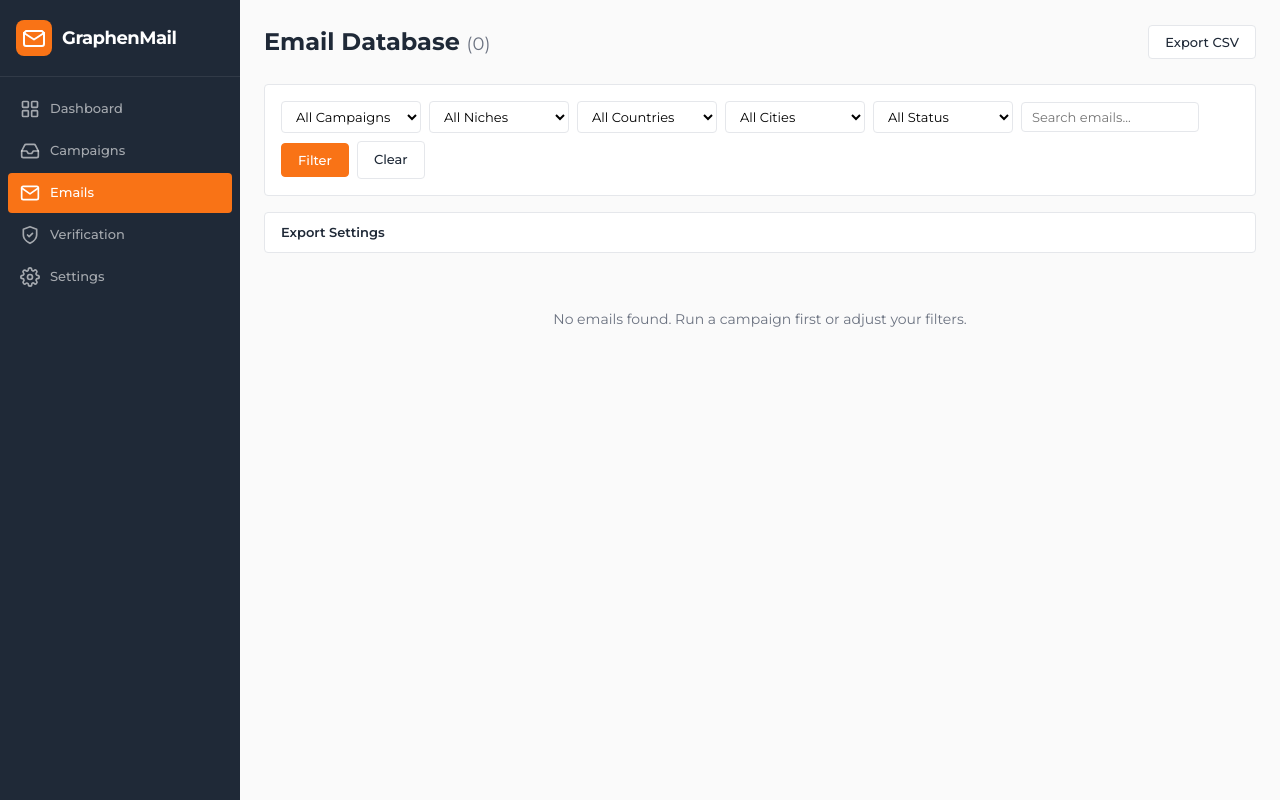
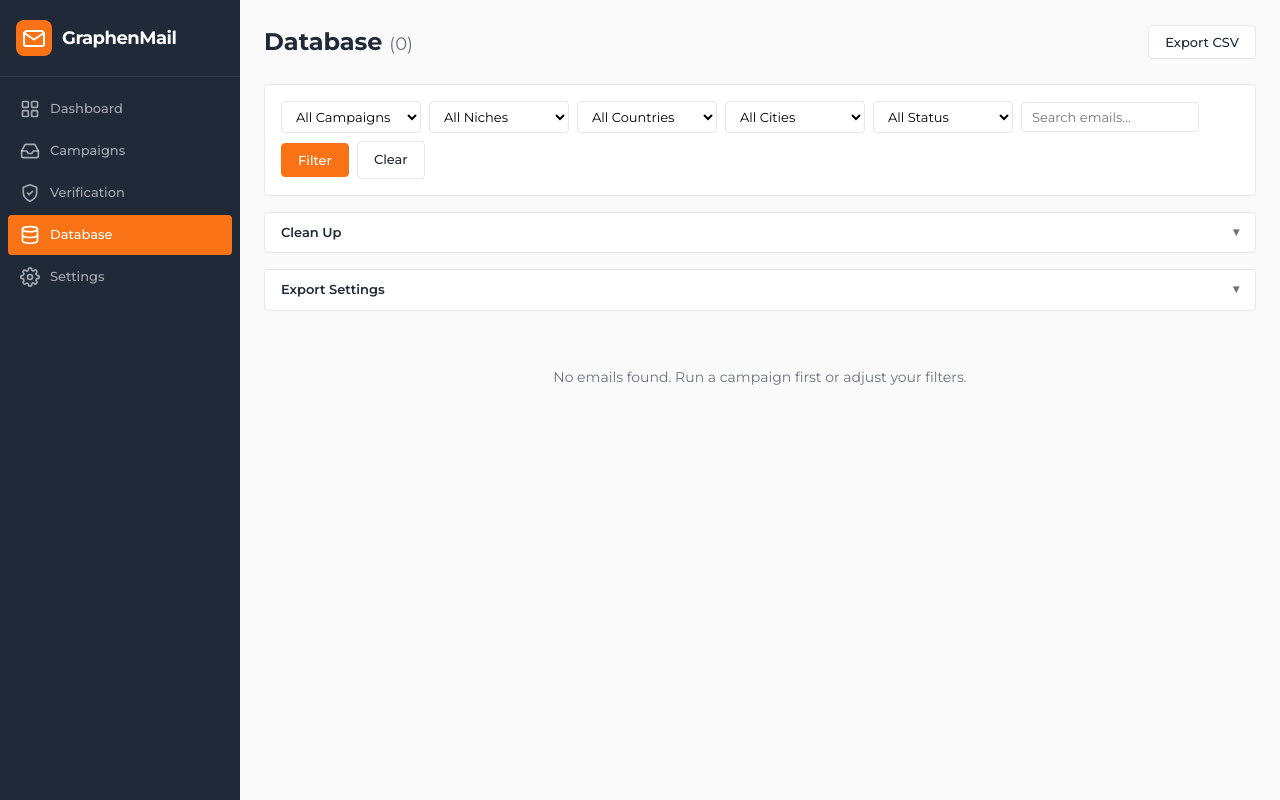
Before and after one commit to Vopwe/Mail, a Flask app: page /emails/ in a window 1280 px wide. Run offline with Flask 3, Linux system fonts and the light colour scheme; data that the repository does not hold is empty.

Commit message:
Move bulk delete to database page, rename Emails to Database in sidebar, add dropdown arrows
- Sidebar: rename "Emails" to "Database" with DB icon, reorder below Verification
- Move bulk delete (invalid/spam_trap/unknown) from verification page to database page
- Add toggle arrow indicator to Export Settings and Clean Up collapsible panels

Co-Authored-By: Claude Opus 4.6 <noreply@anthropic.com>

```diff
--- a/web/static/style.css
+++ b/web/static/style.css
@@ -468,6 +468,17 @@ a:hover {
 
 .export-panel-toggle:hover {
     background: var(--bg);
+}
+
+.toggle-arrow {
+    float: right;
+    transition: transform 0.2s;
+    font-size: 12px;
+    color: var(--text-muted);
+}
+
+.export-panel[open] .toggle-arrow {
+    transform: rotate(180deg);
 }
 
 .export-panel[open] .export-panel-toggle {
--- a/web/templates/base.html
+++ b/web/templates/base.html
@@ -42,19 +42,20 @@
                 </svg>
                 <span>Campaigns</span>
             </a>
-            <a href="/emails" class="sidebar-link {% if '/emails' in request.path %}active{% endif %}" id="nav-emails">
-                <svg class="sidebar-icon" viewBox="0 0 24 24" fill="none" stroke="currentColor" stroke-width="2" stroke-linecap="round" stroke-linejoin="round">
-                    <path d="M4 4H20C21.1 4 22 4.9 22 6V18C22 19.1 21.1 20 20 20H4C2.9 20 2 19.1 2 18V6C2 4.9 2.9 4 4 4Z"/>
-                    <polyline points="22,6 12,13 2,6"/>
-                </svg>
-                <span>Emails</span>
-            </a>
             <a href="/verification" class="sidebar-link {% if '/verification' in request.path %}active{% endif %}" id="nav-verification">
                 <svg class="sidebar-icon" viewBox="0 0 24 24" fill="none" stroke="currentColor" stroke-width="2" stroke-linecap="round" stroke-linejoin="round">
                     <path d="M12 22S20 18 20 12V5L12 2L4 5V12C4 18 12 22 12 22Z"/>
                     <polyline points="9,12 11,14 15,10"/>
                 </svg>
                 <span>Verification</span>
+            </a>
+            <a href="/emails" class="sidebar-link {% if '/emails' in request.path %}active{% endif %}" id="nav-emails">
+                <svg class="sidebar-icon" viewBox="0 0 24 24" fill="none" stroke="currentColor" stroke-width="2" stroke-linecap="round" stroke-linejoin="round">
+                    <ellipse cx="12" cy="5" rx="9" ry="3"/>
+                    <path d="M21 12C21 13.66 16.97 15 12 15C7.03 15 3 13.66 3 12"/>
+                    <path d="M3 5V19C3 20.66 7.03 22 12 22C16.97 22 21 20.66 21 19V5"/>
+                </svg>
+                <span>Database</span>
             </a>
             <a href="/settings" class="sidebar-link {% if '/settings' in request.path %}active{% endif %}" id="nav-settings">
                 <svg class="sidebar-icon" viewBox="0 0 24 24" fill="none" stroke="currentColor" stroke-width="2" stroke-linecap="round" stroke-linejoin="round">
--- a/web/templates/emails.html
+++ b/web/templates/emails.html
@@ -1,10 +1,10 @@
 {% extends "base.html" %}
-{% block title %}Email Database — GraphenMail{% endblock %}
+{% block title %}Database — GraphenMail{% endblock %}
 
 {% block content %}
 <div class="page-header">
     <div>
-        <h1>Email Database <span class="count">({{ total }})</span></h1>
+        <h1>Database <span class="count">({{ total }})</span></h1>
         {% if filters.get('campaign_id') %}
         <a href="/campaigns/{{ filters.get('campaign_id') }}" class="btn btn-sm" style="margin-top: 4px;">&larr; Back to Campaign</a>
         {% endif %}
@@ -63,9 +63,23 @@
     </form>
 </div>
 
+<!-- Clean Up -->
+<details class="export-panel">
+    <summary class="export-panel-toggle">Clean Up <span class="toggle-arrow">&#9662;</span></summary>
+    <div class="export-panel-body">
+        <form method="post" action="/verification/bulk-delete" class="verify-action-row"
+              onsubmit="return confirm('Permanently delete all emails with selected statuses?')">
+            <label class="checkbox-label"><input type="checkbox" name="statuses" value="invalid"> Invalid</label>
+            <label class="checkbox-label"><input type="checkbox" name="statuses" value="spam_trap"> Spam Traps</label>
+            <label class="checkbox-label"><input type="checkbox" name="statuses" value="unknown"> Unknown</label>
+            <button type="submit" class="btn btn-danger btn-sm">Delete Selected</button>
+        </form>
+    </div>
+</details>
+
 <!-- Export Options -->
 <details class="export-panel">
-    <summary class="export-panel-toggle">Export Settings</summary>
+    <summary class="export-panel-toggle">Export Settings <span class="toggle-arrow">&#9662;</span></summary>
     <div class="export-panel-body">
         <div class="verify-health-grid">
             <div class="verify-health-card">
```
Also changed, not shown: web/templates/verification.html (+0 -12 lines).
